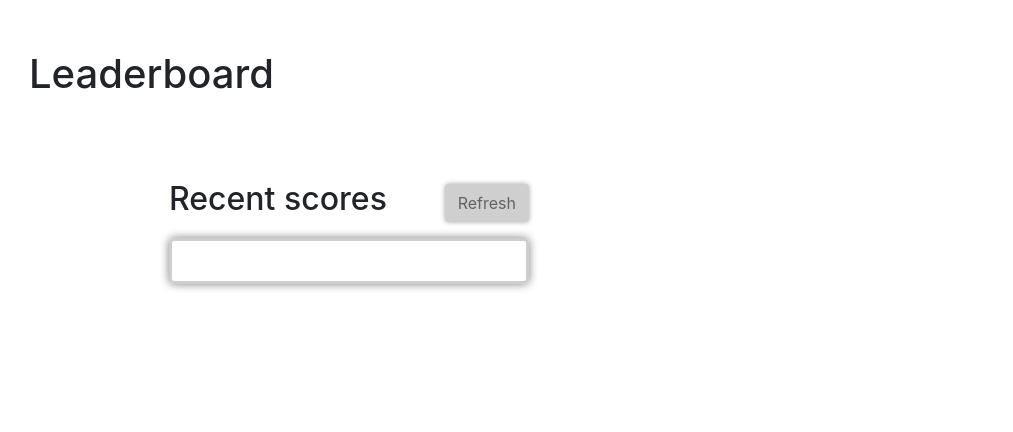
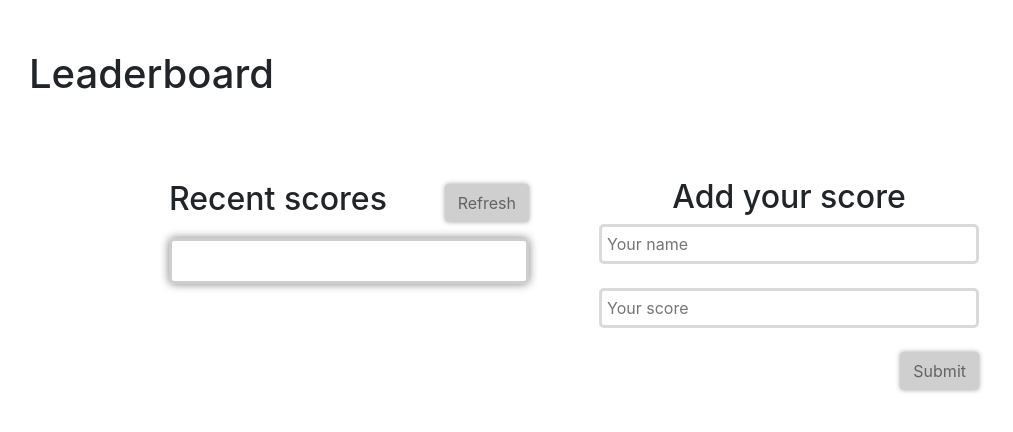
Before and after one commit to elmar8287/leaderboard, a website built with webpack: page src/index.html in a window 1280 px wide. Shown: the whole page, without its empty margins (21-1034 px from the left). Built offline with nearby package versions, Linux system fonts and the light colour scheme.

Commit message:
Modify HTML file for add score section

```diff
--- a/src/index.html
+++ b/src/index.html
@@ -24,6 +24,17 @@
       </div>
       <ul class="scoreList" id="scoreList"></ul>
     </section>
+    <section class="rightColumn">
+      <div id="rightColumn">
+        <h2>Add your score</h2>
+      </div>
+
+      <form action="#" id="form" class="form">
+        <input type="text" id="name" placeholder="Your name"><br><br>
+        <input type="number" id="score" placeholder="Your score"><br><br>
+        <button type="submit" id="submitBtn" class="btn">Submit</button>
+      </form>
+    </section>
   </main>
 
 
```
